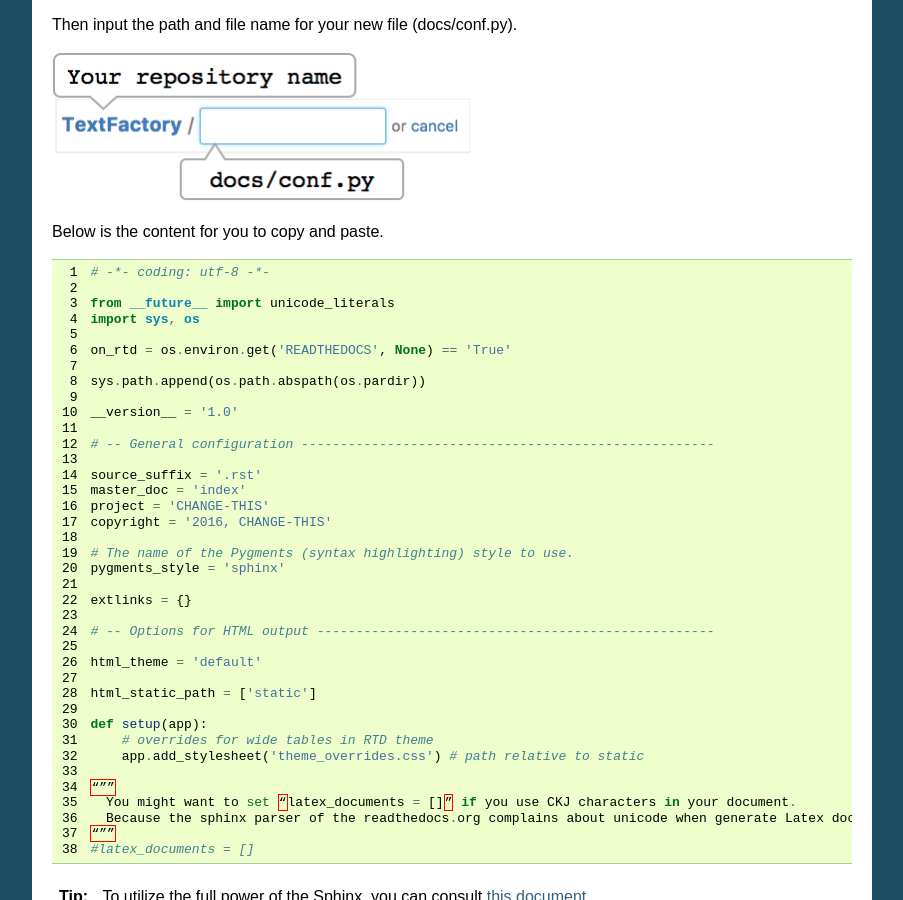
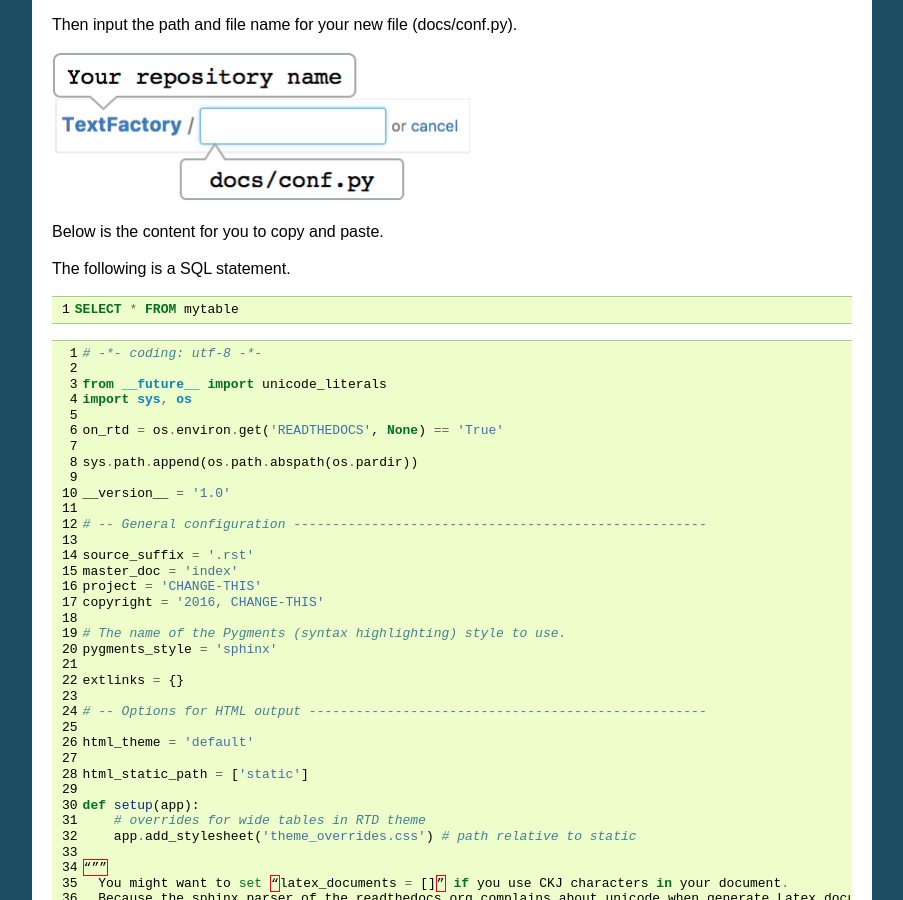
Before and after one commit to iapyeh/GGeditor, a Sphinx documentation site: the page built from docs/how2Readthedocs.rst, in a window 1280 px wide and 900 px high, scrolled down 2982 px. Shown: the whole window, without its empty margins (198-1101 px from the left). Built offline with Sphinx 7.4.7, drawn with Linux system fonts in a browser that asks for light colours.

Commit message:
Update how2Readthedocs.rst

```diff
--- a/docs/how2Readthedocs.rst
+++ b/docs/how2Readthedocs.rst
@@ -62,8 +62,15 @@ Then input the path and file name for your new file (docs/conf.py).
 
 Below is the content for you to copy and paste.
 
+The following is a SQL statement.
+
+.. code-block:: sql
+   :linenos:
+
+   SELECT * FROM mytable
+
 .. code-block:: python
-   :linenos:
+    :linenos:
 
     # -*- coding: utf-8 -*-
 
```
